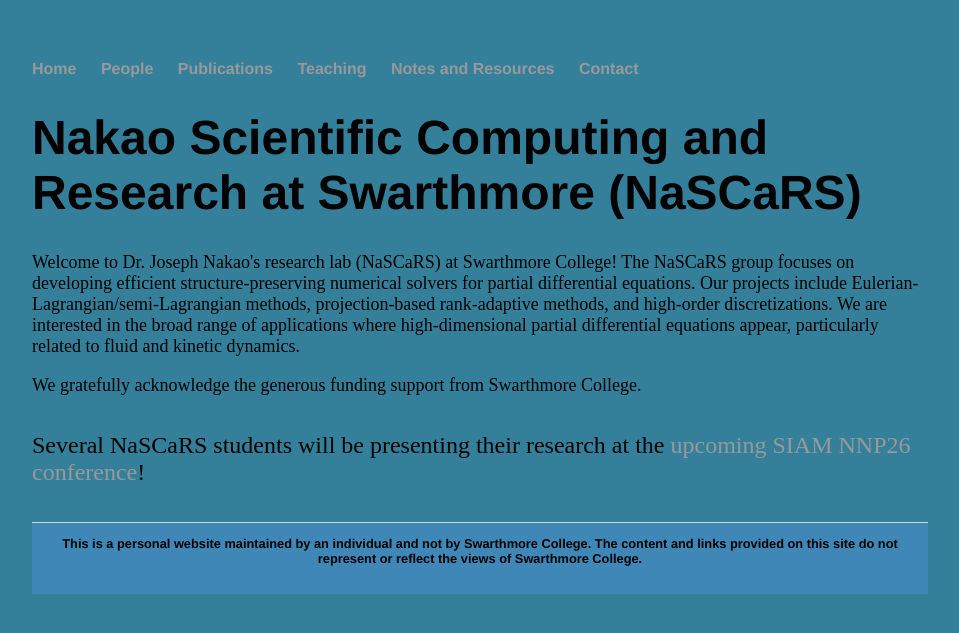
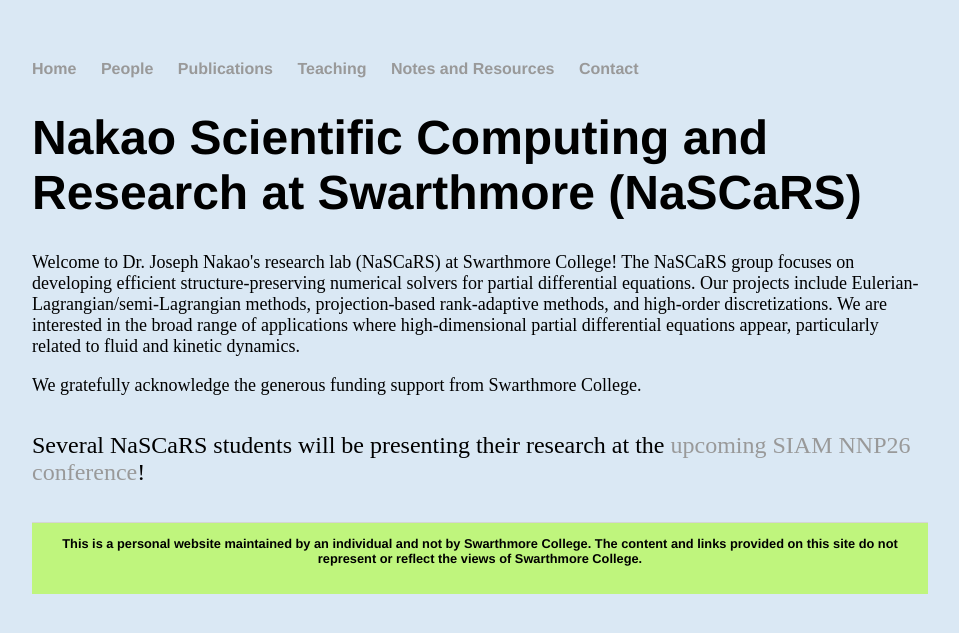
Before and after one commit to jhknakao/jhknakao.github.io, a Jekyll site: the page built from index.html, in a window 1280 px wide. Shown: the top 633 px of the page, without its empty margins (160-1119 px from the left). Built offline with Jekyll 4.4.1, drawn with Linux system fonts in a browser that asks for light colours.

Commit message:
Update main.css

```diff
--- a/css/main.css
+++ b/css/main.css
@@ -1,7 +1,7 @@
 body {
     margin: 60px auto;
     width: 70%;
-    background-color: rgba(42, 122, 150, 0.95);<!rbga(255,255,255,1);>
+    background-color: rgba(70, 140, 200, 0.2);<!rbga(255,255,255,1);>
 }
 nav ul, footer ul {
     font-family:'Helvetica', 'Arial', 'Sans-Serif';
@@ -32,7 +32,7 @@
 footer {
     border-top: 1px solid #d5d5d5;
     font-size: .8em;
-    background-color: rgba(70, 140, 200, 0.6);<!rbga(255,255,255,1)>
+    background-color: rgba(173, 255, 47, 0.6)
 }
 
 ul.posts {
```
